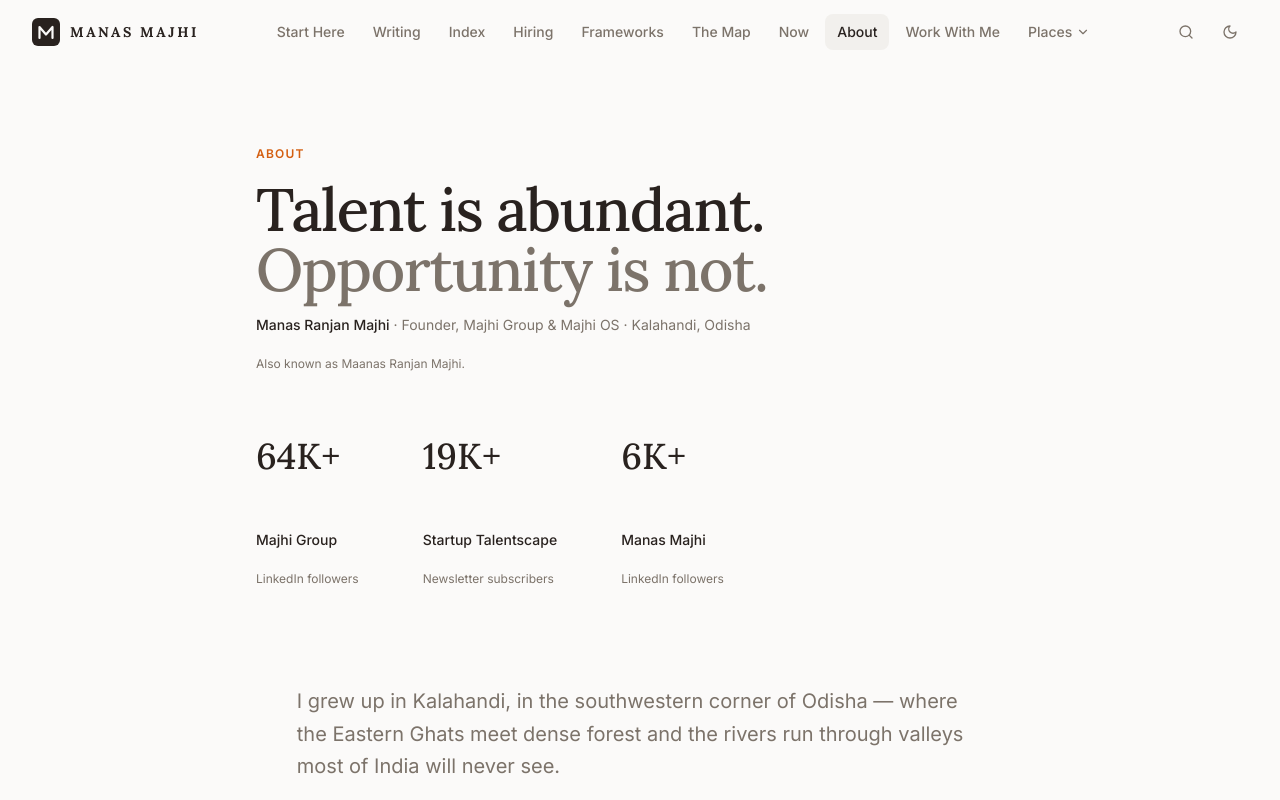
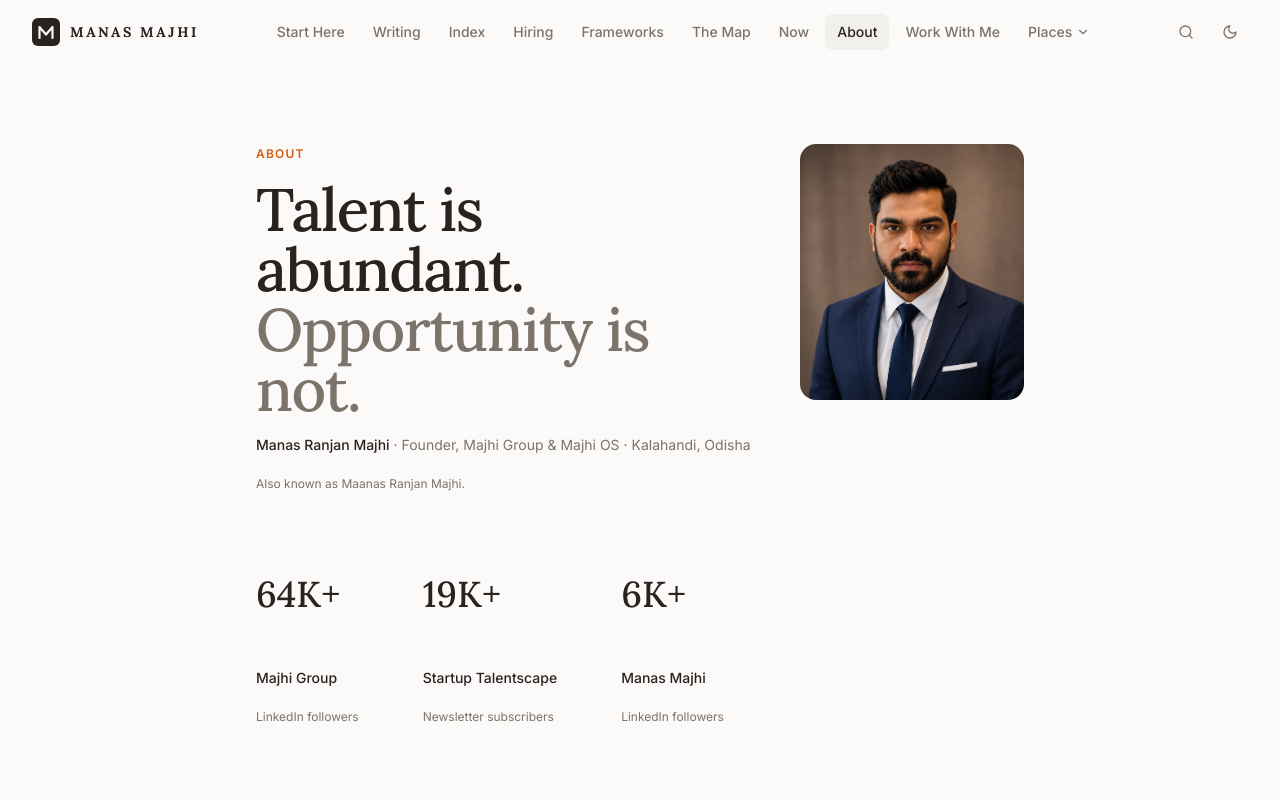
Before and after one commit to manas648/manasmajhi-com, a Next.js app: page /about in a window 1280 px wide. Shown: the top 800 px of the page. Built offline with nearby package versions, Linux system fonts and the light colour scheme.

Commit message:
About page: add headshot alongside headline

```diff
--- a/src/app/about/page.tsx
+++ b/src/app/about/page.tsx
@@ -1,4 +1,5 @@
 import Link from "next/link";
+import Image from "next/image";
 import { ArrowRight } from "lucide-react";
 import type { Metadata } from "next";
 import { SITE_URL } from "@/lib/utils";
@@ -92,6 +93,8 @@ export default function AboutPage() {
         <div className="max-w-3xl mx-auto">
           {/* Header */}
           <div className="mb-16">
+            <div className="flex flex-col md:flex-row md:items-start md:justify-between gap-10">
+              <div className="flex-1">
                 <p className="section-label mb-4">About</p>
                 <h1 className="font-serif text-5xl md:text-6xl font-medium tracking-tight mb-4">
                   Talent is abundant.
@@ -105,6 +108,17 @@ export default function AboutPage() {
                 <p className="text-xs text-muted-foreground mt-1">
                   Also known as Maanas Ranjan Majhi.
                 </p>
+              </div>
+              <div className="relative w-48 h-56 md:w-56 md:h-64 rounded-2xl overflow-hidden flex-shrink-0">
+                <Image
+                  src="/Essay Pictures/ChatGPT Image May 16, 2026, 11_51_20 AM.png"
+                  alt="Manas Majhi"
+                  fill
+                  className="object-cover object-top"
+                  priority
+                />
+              </div>
+            </div>
           </div>
 
           {/* Social proof */}
```
Lines whose indentation alone changed are shown as unchanged.
